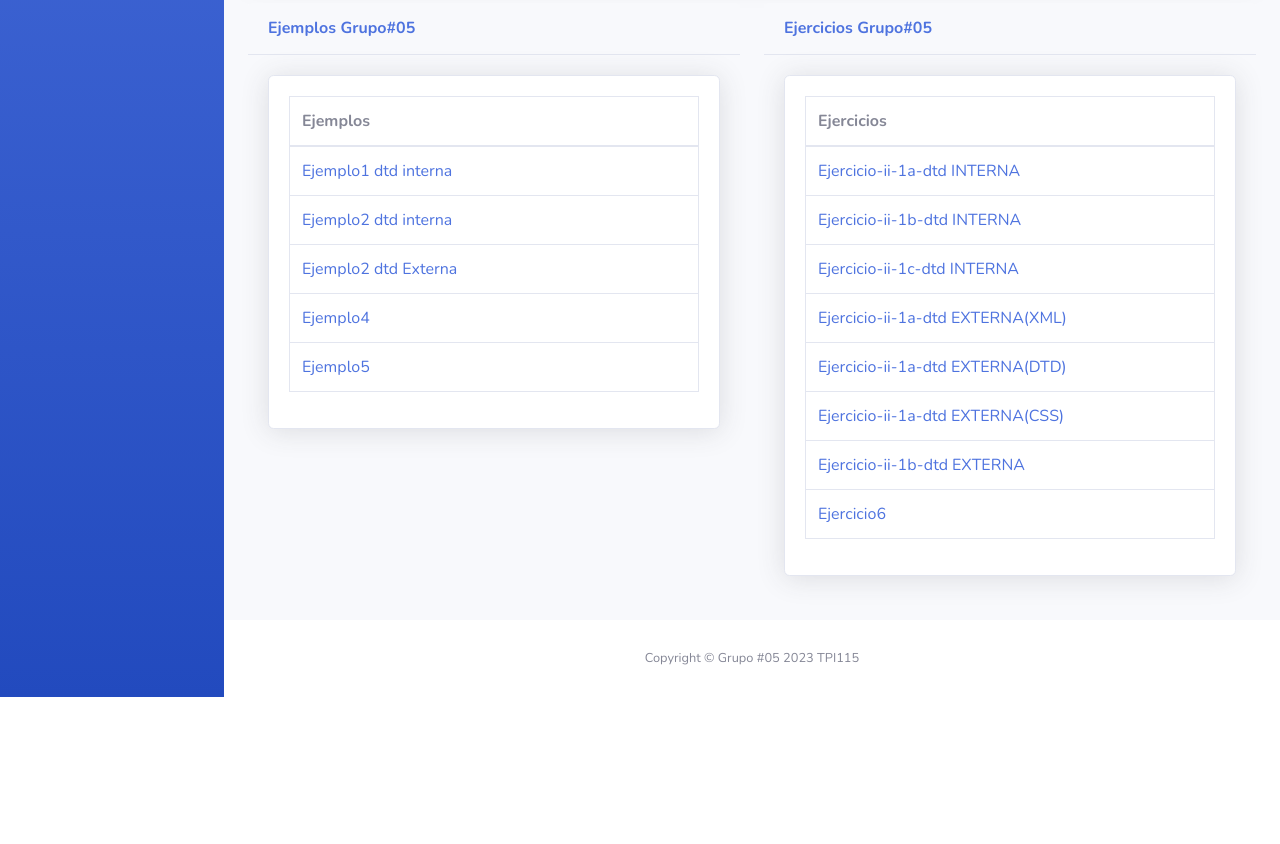
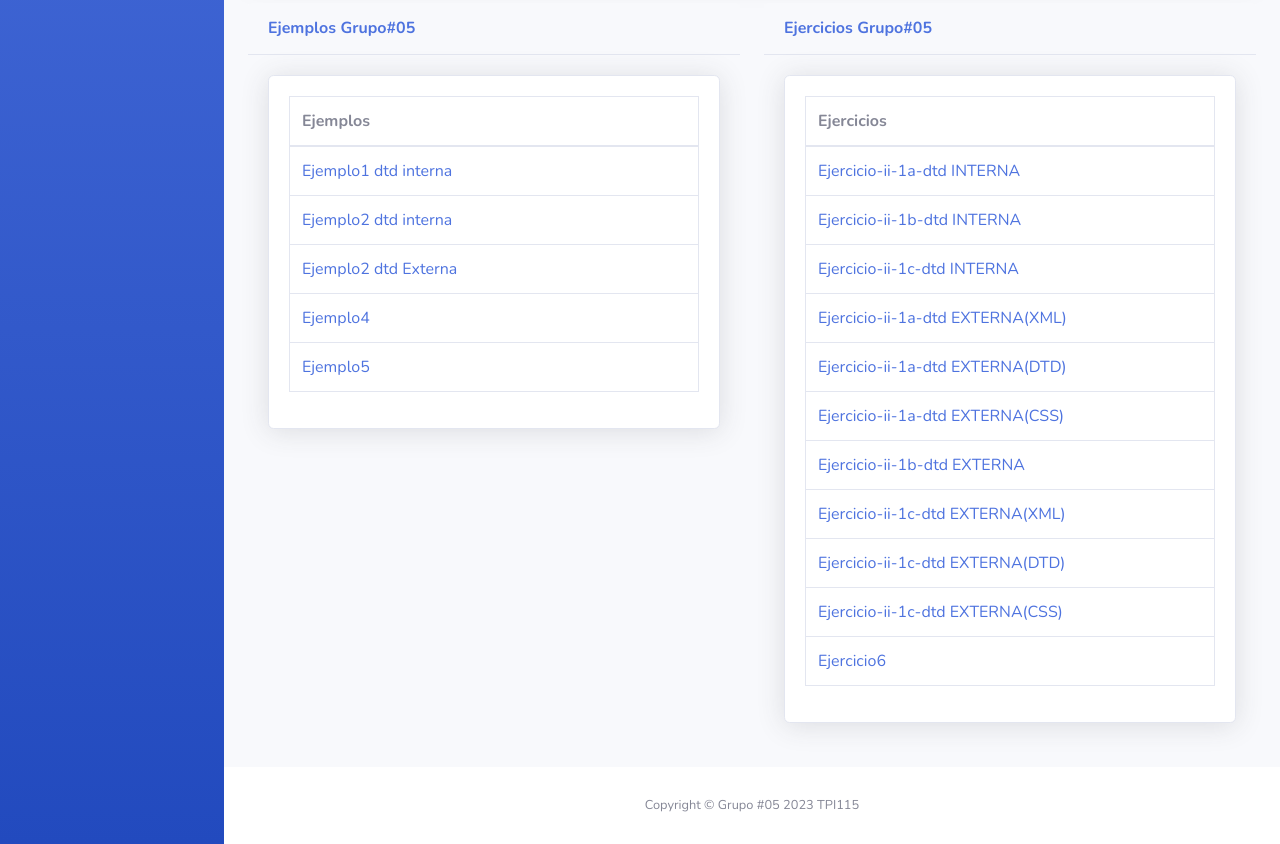
Before and after one commit to miguelxDd/Guia32-TPI115-Grupo05, a website with bundled scripts: page index.html in a window 1280 px wide. Shown: the part 726-1570 px from the top of the page. Before the commit the page ends 1423 px from the top, so only its background shows below. Built offline with nearby package versions, Linux system fonts and the light colour scheme.

Commit message:
ejercicioii-1c-dtd externo al main
Contenido del main actualizado para agregar el ejercicioii-1-c-dtd externo a la página princial

```diff
--- a/index.html
+++ b/index.html
@@ -319,8 +319,16 @@
 
 
                                                         </tr>
+                                                        </tr> <tr>
+                                                            <td><a href="Ejercicios/dtd_externa/ejercicio-ii-1c-dtd.xml">Ejercicio-ii-1c-dtd EXTERNA(XML)</a></td>
 
-                                                    </tr> <tr>
+                                                        </tr> <tr>
+                                                            <td><a href="Ejercicios/dtd_externa/ejercicio-ii-1c-dtd.dtd">Ejercicio-ii-1c-dtd EXTERNA(DTD)</a></td>
+
+                                                        </tr><tr>
+                                                            <td><a href="Ejercicios/dtd_externa/ejercicio-ii-1c-dtd.css">Ejercicio-ii-1c-dtd EXTERNA(CSS)</a></td>
+
+                                                        </tr><tr>
                                                         <td><a href="#">Ejercicio6</a></td>
 
 
```
Also changed, not shown: 1 other file.
